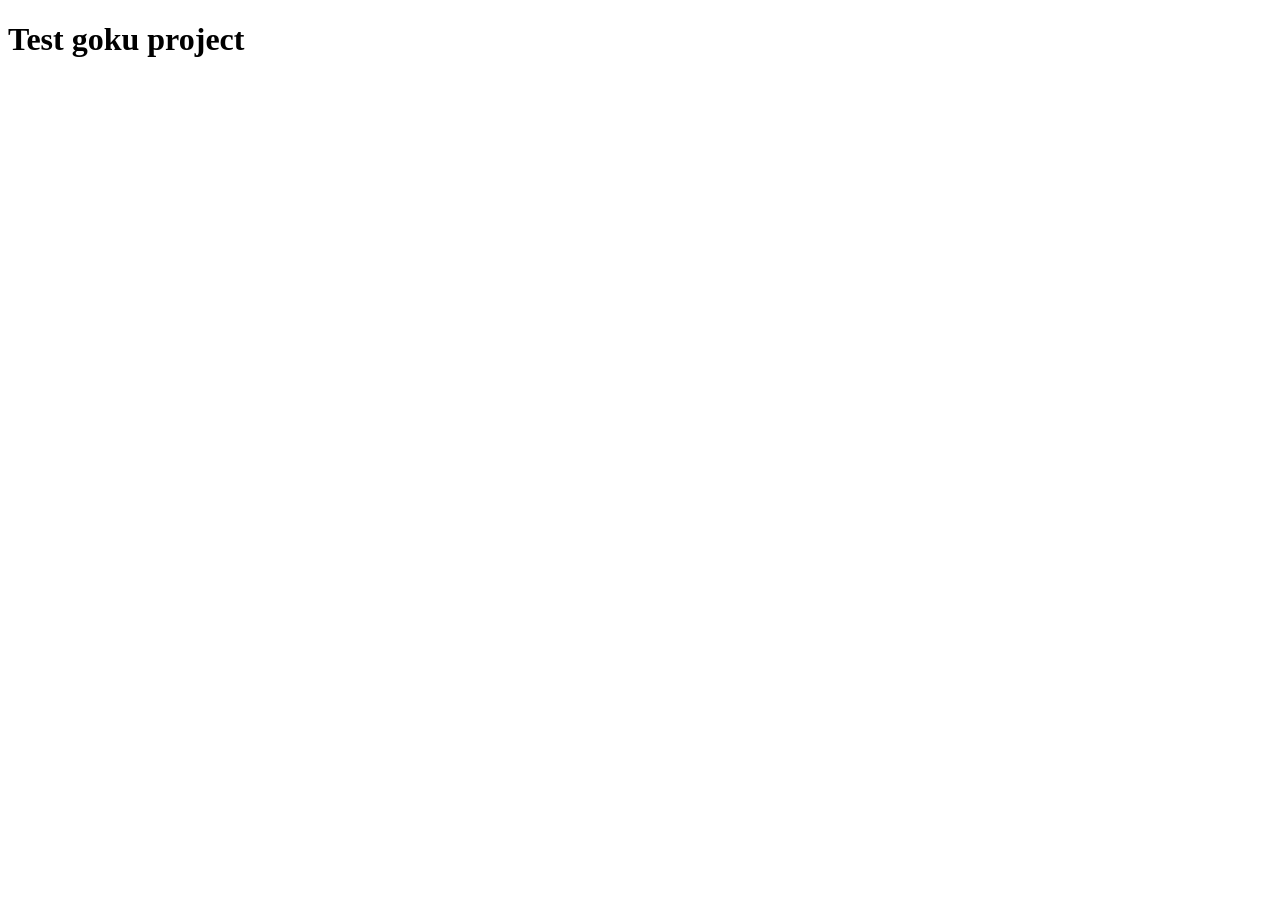
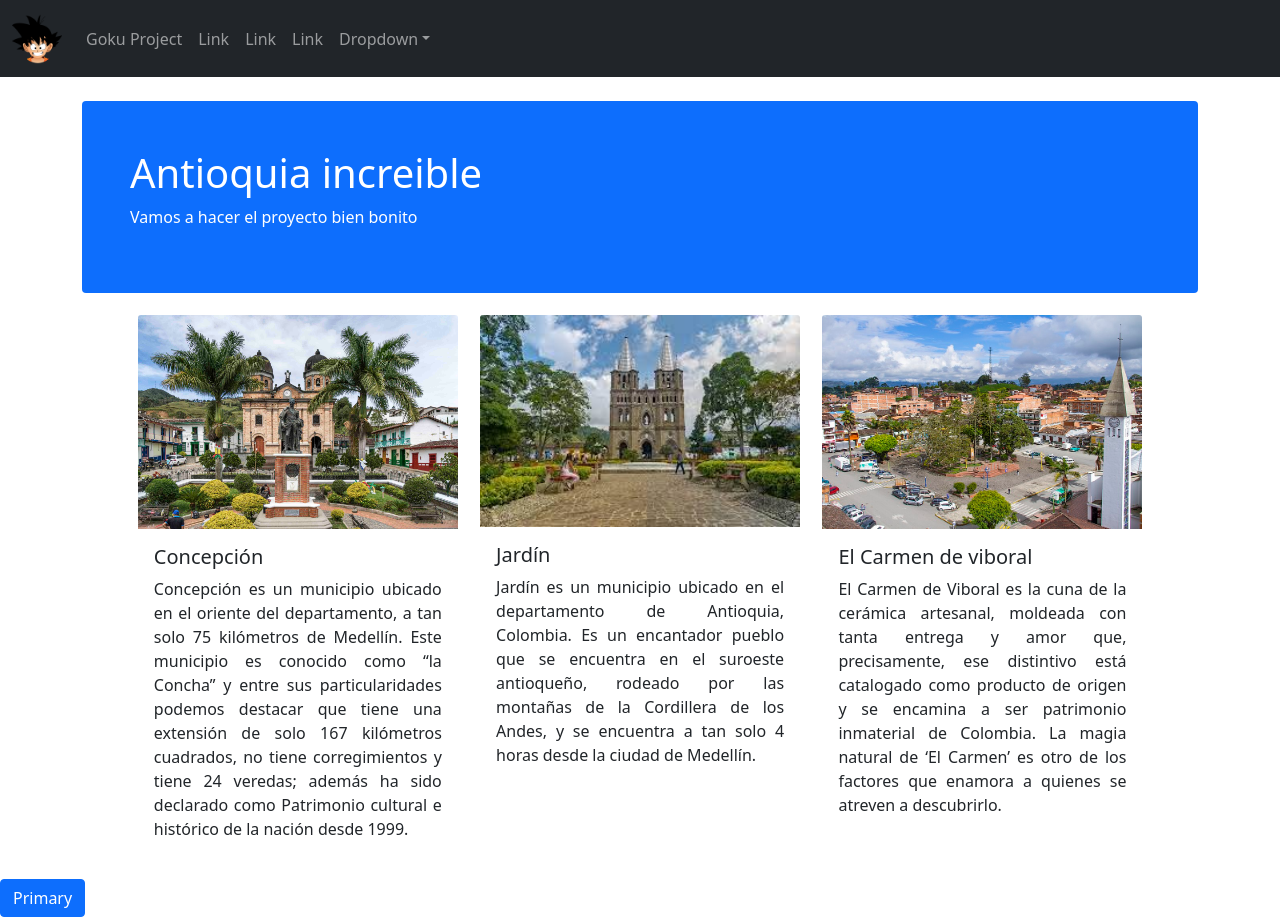
Before and after one commit to julianos01/cesdegokurepo, a plain HTML site: page index.html in a window 1280 px wide. Before the commit the page ends 800 px from the top, so only its background shows below. Drawn offline with nearby package versions, Linux system fonts and the light colour scheme.

Commit message:
first changes

```diff
--- a/index.html
+++ b/index.html
@@ -3,10 +3,82 @@
 <head>
     <meta charset="UTF-8">
     <meta name="viewport" content="width=device-width, initial-scale=1.0">
+    <link href="https://cdn.jsdelivr.net/npm/bootstrap@5.0.2/dist/css/bootstrap.min.css" rel="stylesheet" integrity="sha384-EVSTQN3/azprG1Anm3QDgpJLIm9Nao0Yz1ztcQTwFspd3yD65VohhpuuCOmLASjC" crossorigin="anonymous">
     <title>Cesde Test Project</title>
+    <link rel="stylesheet" href="./style.css">
 </head>
 <body>
-    <h1>Test goku project</h1>
+    <!--NavBar-->
+    <nav class="navbar navbar-expand-sm bg-dark navbar-dark">
+        <div class="container-fluid">
+          <a class="navbar-brand" href="#"><img src="./img/Dragonball-Goku.ico" alt="" width="50" height="50" class="d-inline-block align-text-top"></a>
 
+          <button class="navbar-toggler" type="button" data-bs-toggle="collapse" data-bs-target="#collapsibleNavbar">
+            <span class="navbar-toggler-icon"></span>
+          </button>
+          <div class="collapse navbar-collapse" id="collapsibleNavbar">
+            <ul class="navbar-nav">
+                <li class="nav-item">
+                    <a class="nav-link" href="#">Goku Project</a>
+                  </li>
+              <li class="nav-item">
+                <a class="nav-link" href="#">Link</a>
+              </li>
+              <li class="nav-item">
+                <a class="nav-link" href="#">Link</a>
+              </li>
+              <li class="nav-item">
+                <a class="nav-link" href="#">Link</a>
+              </li>
+              <li class="nav-item dropdown">
+                <a class="nav-link dropdown-toggle" href="#" role="button" data-bs-toggle="dropdown">Dropdown</a>
+                <ul class="dropdown-menu">
+                  <li><a class="dropdown-item" href="#">Link</a></li>
+                  <li><a class="dropdown-item" href="#">Another link</a></li>
+                  <li><a class="dropdown-item" href="#">A third link</a></li>
+                </ul>
+              </li>
+            </ul>
+          </div>
+        </div>
+      </nav>
+
+    <div class="container">
+
+    <div class="mt-4 p-5 bg-primary text-white rounded">
+        <h1>Antioquia increible</h1>
+        <p>Vamos a hacer el proyecto bien bonito</p>
+      </div>
+      <div class="cardsinline">
+      <div class="tru first">
+        <img class="card-img-top" src="./img/concepcon1.jpg" alt="Card image">
+        <div class="card-body">
+          <h5 class="card-title">Concepción</h5>
+          <p class="card-text justi">Concepción es un municipio ubicado en el oriente del departamento, a tan solo 75 kilómetros de Medellín. Este municipio es conocido como “la Concha” y entre sus particularidades podemos destacar que tiene una extensión de solo 167 kilómetros cuadrados, no tiene corregimientos y tiene 24 veredas; además ha sido declarado como Patrimonio cultural e histórico de la nación desde 1999.</p>
+        </div>
+      </div>
+
+      <div class="tru">
+        <img class="card-img-top" src="./img/jardin.jpg" alt="Card image">
+        <div class="card-body">
+          <h5 class="card-title">Jardín</h5>
+          <p class="card-text justi">Jardín es un municipio ubicado en el departamento de Antioquia, Colombia. Es un encantador pueblo que se encuentra en el suroeste antioqueño, rodeado por las montañas de la Cordillera de los Andes, y se encuentra a tan solo 4 horas desde la ciudad de Medellín.
+            </p>
+        </div>
+      </div>
+
+        <div class="tru">
+        <img class="card-img-top" src="./img/carmevi.jpg" alt="Card image">
+        <div class="card-body">
+            <h5 class="card-title">El Carmen de viboral</h5>
+            <p class="card-text justi">El Carmen de Viboral es la cuna de la cerámica artesanal, moldeada con tanta entrega y amor que, precisamente, ese distintivo está catalogado como producto de origen y se encamina a ser patrimonio inmaterial de Colombia. La magia natural de ‘El Carmen’ es otro de los factores que enamora a quienes se atreven a descubrirlo.</p>
+        </div>
+        </div>
+    </div>
+    </div>
+
+    <button type="button" class="btn btn-primary">Primary</button>
+</div>
+<script src="./js/script.js"></script>
 </body>
 </html>
--- /dev/null
+++ b/style.css
@@ -0,0 +1,21 @@
+.tru {
+    margin-right: 2%;
+    width: 20rem;
+   border-color: blue;
+}
+
+
+.cardsinline {
+    display: flex;
+    flex-wrap: wrap;
+    margin-top: 2%;
+    margin-bottom: 2%;
+}
+
+.first{
+    margin-left: 5%;
+}
+
+.justi {
+    text-align: justify
+}
```
Also changed, not shown: img/Dragonball-Goku.ico (added), img/carmen.png (added), img/carmevi.jpg (added), img/concepcon1.jpg (added), img/gokuico.png (added), img/jardin.jpg (added), js/script.js (added).
